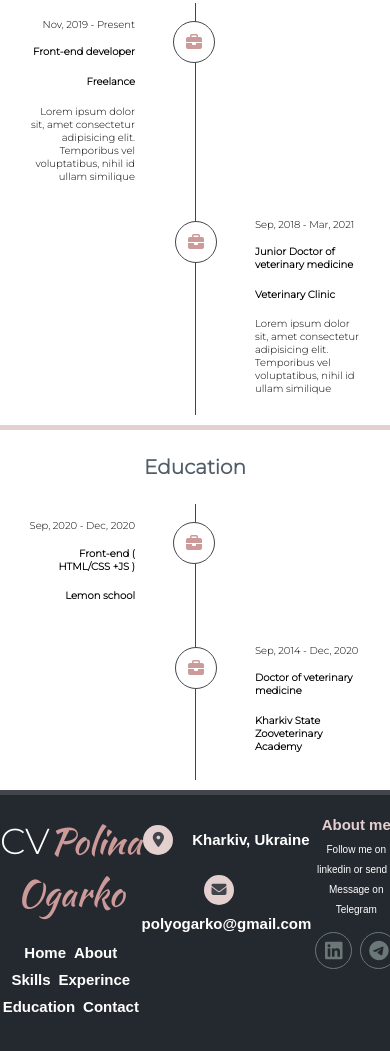
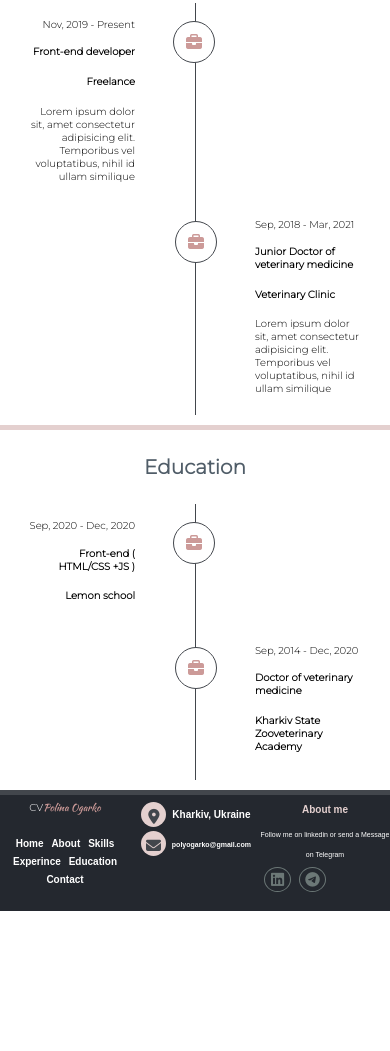
Before and after one commit to Payline/CV, a plain HTML site: page index.html in a window 390 px wide. Shown: the part 1818-2869 px from the top of the page. After the commit the page ends 2729 px from the top, so only its background shows below. Drawn offline with nearby package versions, Linux system fonts and the light colour scheme; a web font is replaced by a local one.

Commit message:
new commit

```diff
--- a/css/style.css
+++ b/css/style.css
@@ -725,6 +725,10 @@ padding: 8px;
  }
  .footer-distributed .footer-center i{
  margin-left: 0;
+ font-size: 15px;
+  padding: 0;
+  width: 25px;
+  height: 25px;
  }
  .main {
  line-height: normal;
@@ -732,6 +736,10 @@ padding: 8px;
 }
 
 @media (max-width: 400px) {
+
+  .footer-distributed {
+    padding: 5px 0;
+  }
   .footer-distributed .container {
     max-width: 400px;
 }
@@ -750,3 +758,40 @@ text-align: center;
   .main {
   line-height: normal;
   }
+
+  .footer-distributed h4 {
+font-size: 10px;
+  }
+  .footer-distributed .footer-links a {
+    font-size: 10px;
+  }
+.footer-distributed .footer-center i {
+  margin: 2px;
+}
+.footer-distributed .footer-center p {
+  font-size: 10px;
+}
+.footer-distributed .footer-center p a {
+  font-size: 7px;
+}
+.footer-distributed .footer-company-about span {
+  font-size: 10px;
+}
+.footer-distributed .footer-company-about {
+  font-size: 7px;
+}
+.footer-distributed .container .soc a {
+  margin: 2px 4px;
+  width: 25px;
+  height: 23px;
+
+}
+.footer-distributed .container .soc a i {
+  font-size: 15px;
+  padding: 0;
+}
+
+
+
+
+}
```
